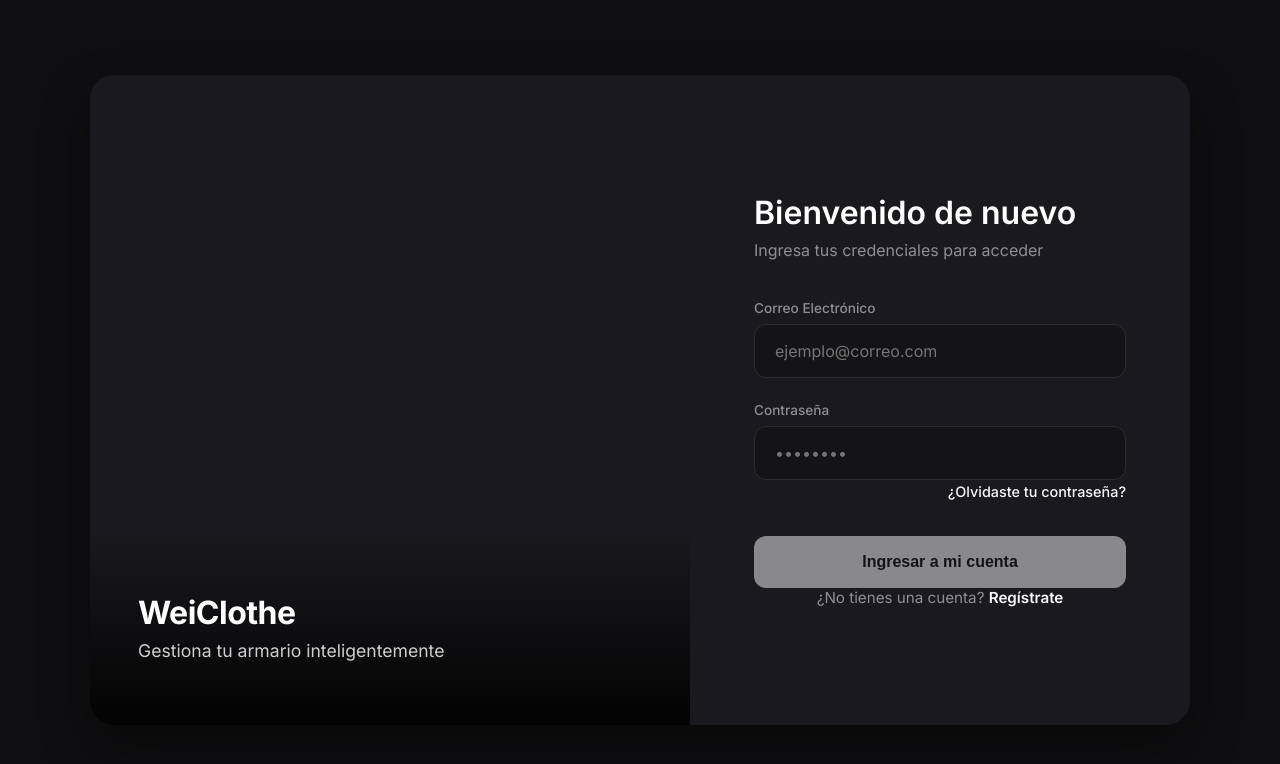
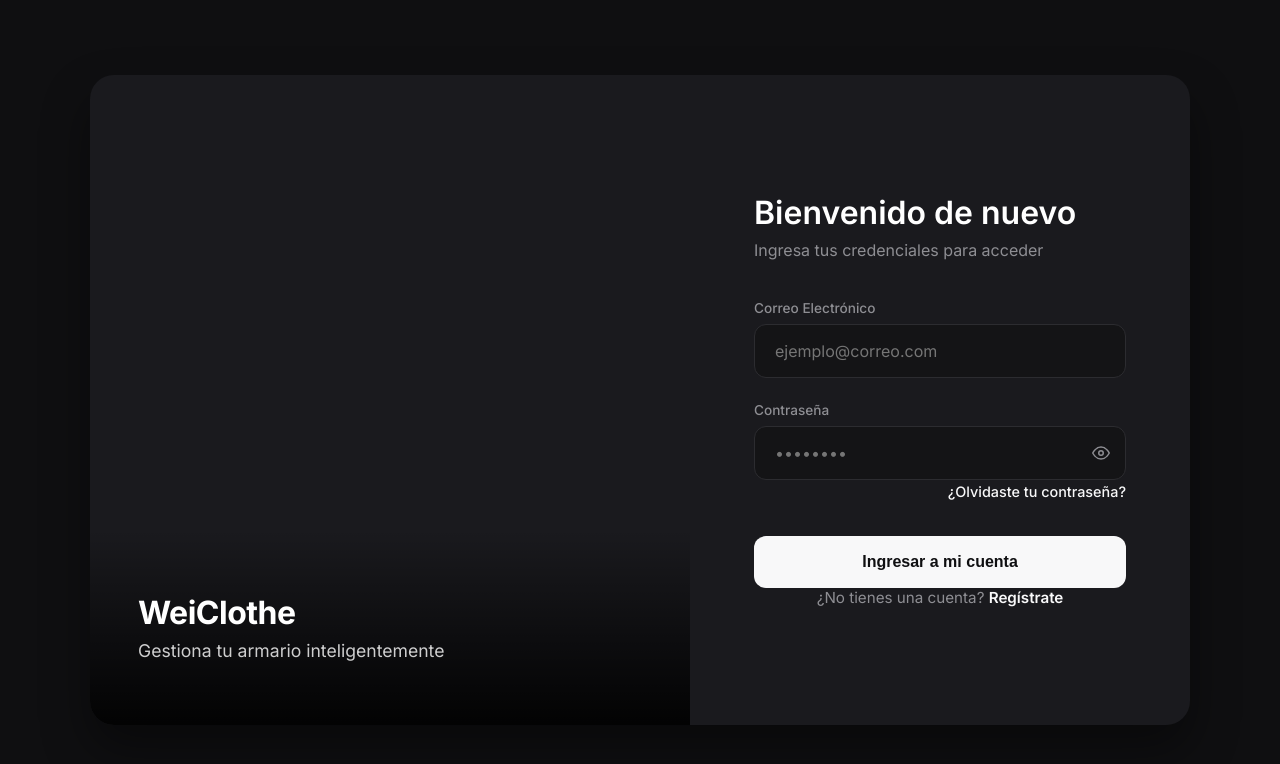
Before and after one commit to JoseSLK/WeiClothe-UI, an Angular app: page / in a window 1280 px wide. Shown: the top 764 px of the page. Built offline with nearby package versions, Linux system fonts and the light colour scheme.

Commit message:
fix(UI & UE): add show password icon and improve empty fields error handling

```diff
--- a/src/app/auth/login/login.component.css
+++ b/src/app/auth/login/login.component.css
@@ -183,6 +183,34 @@
   border-color: var(--error-color);
 }
 
+.password-wrapper {
+  position: relative;
+  display: flex;
+  align-items: center;
+}
+
+.password-wrapper input {
+  padding-right: 3rem;
+}
+
+.toggle-password {
+  position: absolute;
+  right: 1rem;
+  background: none;
+  border: none;
+  color: var(--text-muted);
+  cursor: pointer;
+  padding: 0;
+  display: flex;
+  align-items: center;
+  justify-content: center;
+  transition: color 0.2s;
+}
+
+.toggle-password:hover {
+  color: var(--primary-color);
+}
+
 .form-actions {
   display: flex;
   justify-content: space-between;
--- a/src/app/auth/login/login.component.html
+++ b/src/app/auth/login/login.component.html
@@ -34,15 +34,34 @@
 
                 <div class="input-group">
                     <label for="password">Contraseña</label>
-                    <input type="password" id="password" name="password" [(ngModel)]="password" required
-                        placeholder="••••••••" [ngClass]="{'input-error': errorMessage}">
+                    <div class="password-wrapper">
+                        <input [type]="showPassword ? 'text' : 'password'" id="password" name="password"
+                            [(ngModel)]="password" required placeholder="••••••••"
+                            [ngClass]="{'input-error': errorMessage}">
+                        <button type="button" class="toggle-password" (click)="showPassword = !showPassword">
+                            <svg *ngIf="!showPassword" xmlns="http://www.w3.org/2000/svg" width="18" height="18"
+                                viewBox="0 0 24 24" fill="none" stroke="currentColor" stroke-width="2"
+                                stroke-linecap="round" stroke-linejoin="round">
+                                <path d="M1 12s4-8 11-8 11 8 11 8-4 8-11 8-11-8-11-8z"></path>
+                                <circle cx="12" cy="12" r="3"></circle>
+                            </svg>
+                            <svg *ngIf="showPassword" xmlns="http://www.w3.org/2000/svg" width="18" height="18"
+                                viewBox="0 0 24 24" fill="none" stroke="currentColor" stroke-width="2"
+                                stroke-linecap="round" stroke-linejoin="round">
+                                <path
+                                    d="M17.94 17.94A10.07 10.07 0 0 1 12 20c-7 0-11-8-11-8a18.45 18.45 0 0 1 5.06-5.94M9.9 4.24A9.12 9.12 0 0 1 12 4c7 0 11 8 11 8a18.5 18.5 0 0 1-2.16 3.19m-6.72-1.07a3 3 0 1 1-4.24-4.24">
+                                </path>
+                                <line x1="1" y1="1" x2="23" y2="23"></line>
+                            </svg>
+                        </button>
+                    </div>
                 </div>
 
                 <div class="form-actions">
                     <a href="#" class="forgot-password">¿Olvidaste tu contraseña?</a>
                 </div>
 
-                <button type="submit" class="btn-primary" [disabled]="!loginForm.valid || isLoading">
+                <button type="submit" class="btn-primary" [disabled]="isLoading">
                     <span *ngIf="!isLoading">Ingresar a mi cuenta</span>
                     <span *ngIf="isLoading" class="spinner"></span>
                 </button>
--- a/src/app/auth/login/login.component.ts
+++ b/src/app/auth/login/login.component.ts
@@ -16,6 +16,7 @@
 
   isLoading = false;
   errorMessage = '';
+  showPassword = false;
 
   constructor(private authService: AuthService, private router: Router) { }
 
```
